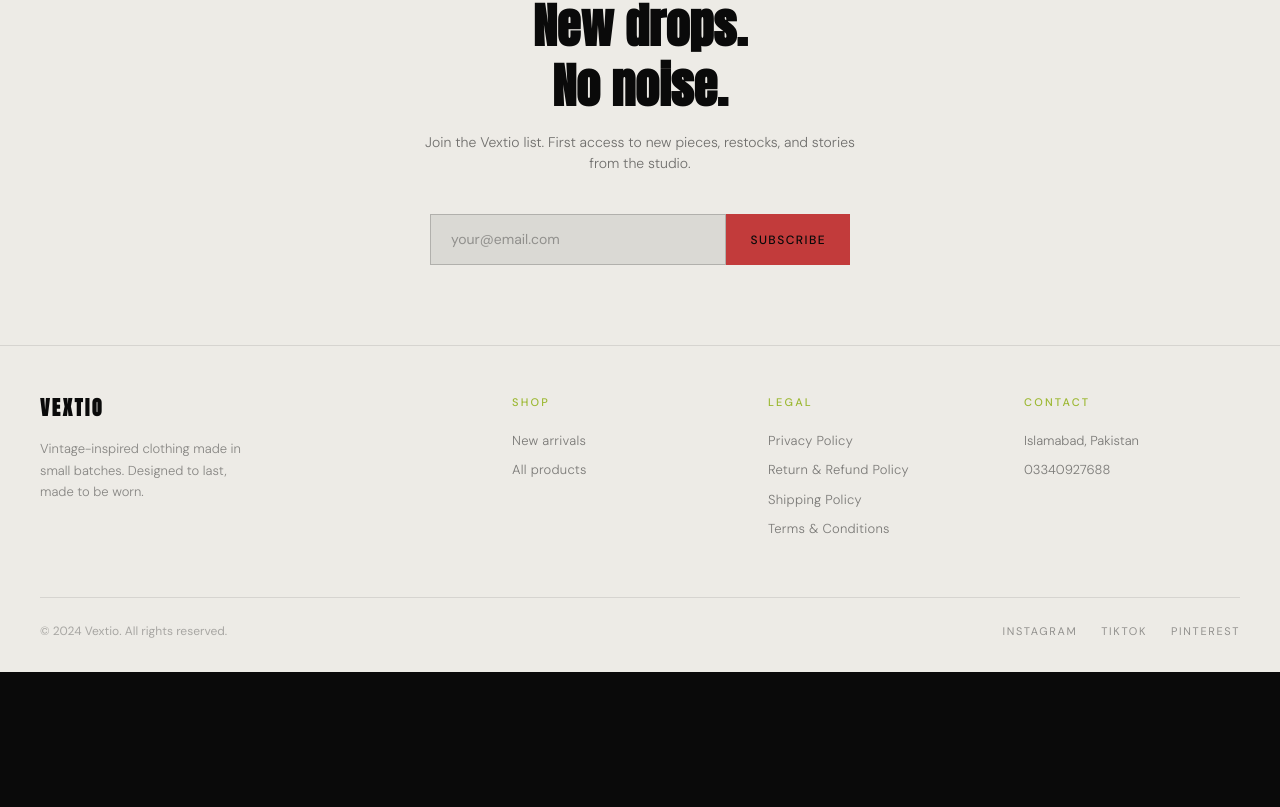
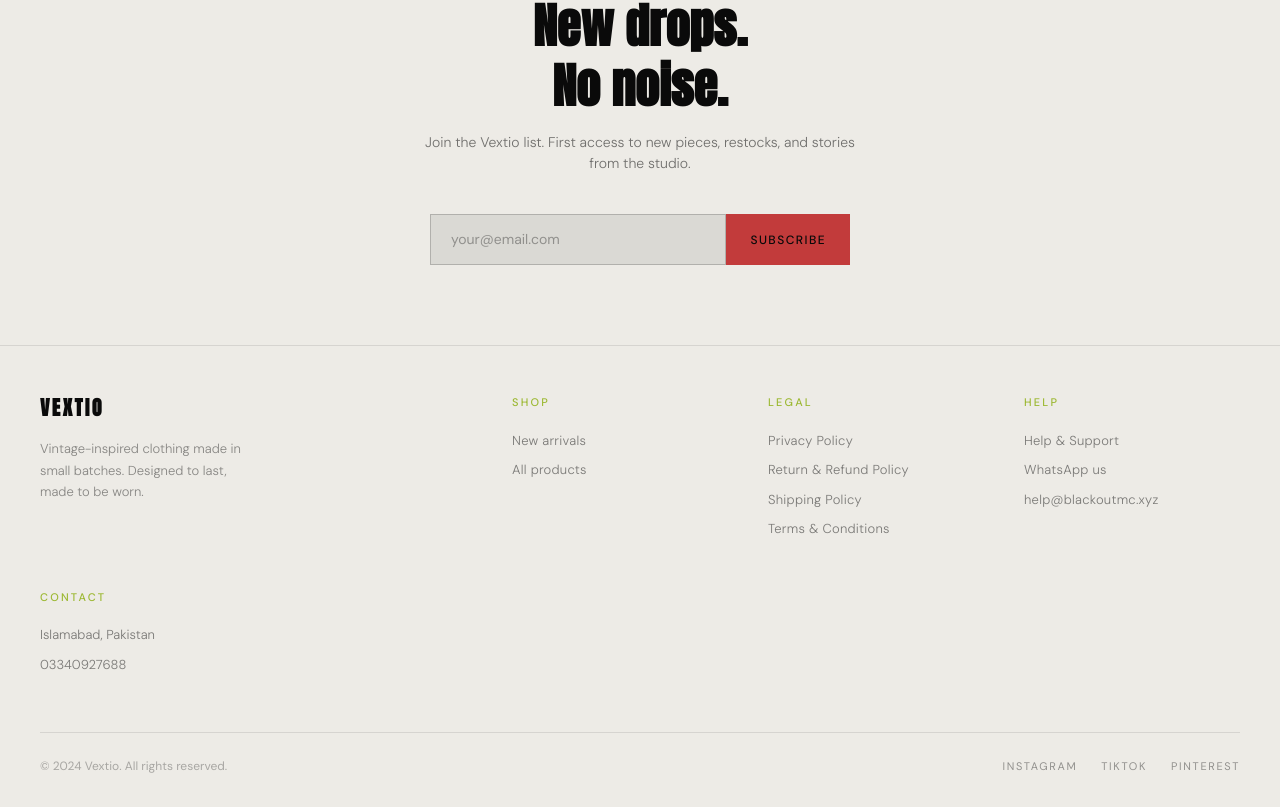
Before and after one commit to vynells/vextio, a Next.js app: page / in a window 1280 px wide. Shown: the part 1332-2139 px from the top of the page. Before the commit the page ends 2004 px from the top, so only its background shows below. Built offline with nearby package versions, Linux system fonts and the light colour scheme; no server answers; the database is empty.

Commit message:
Add help page and footer help section

```diff
--- /dev/null
+++ b/app/help/page.tsx
@@ -0,0 +1,64 @@
+import Nav from "@/components/Nav";
+import Footer from "@/components/Footer";
+import FadeIn from "@/components/FadeIn";
+
+export default function HelpPage() {
+  return (
+    <>
+      <Nav />
+      <main className="mx-auto max-w-[600px] px-6 py-16 md:py-24">
+        <FadeIn>
+          <p className="mb-2 text-[11px] font-medium uppercase tracking-[0.25em] text-rust">
+            We&apos;re here to help
+          </p>
+          <h1 className="mb-4 font-display text-[2.2rem] font-bold text-brown">
+            Need a hand with something?
+          </h1>
+          <p className="mb-10 text-[14px] leading-relaxed text-muted">
+            Whether it&apos;s a question about your order, sizing, returns, or anything
+            else — reach out and we&apos;ll get back to you as soon as we can.
+          </p>
+
+          <div className="flex flex-col gap-4">
+            <a
+              href="https://wa.me/923340927688"
+              target="_blank"
+              rel="noopener noreferrer"
+              className="flex items-center justify-between border border-brown/15 px-6 py-5 transition-colors hover:border-brown/40"
+            >
+              <div>
+                <p className="mb-1 text-[15px] font-medium text-brown">
+                  Message us on WhatsApp
+                </p>
+                <p className="text-[13px] text-muted">+92 334 0927688</p>
+              </div>
+              <span className="text-brown">→</span>
+            </a>
+
+            <a
+              href="mailto:help@blackoutmc.xyz"
+              className="flex items-center justify-between border border-brown/15 px-6 py-5 transition-colors hover:border-brown/40"
+            >
+              <div>
+                <p className="mb-1 text-[15px] font-medium text-brown">
+                  Email our support team
+                </p>
+                <p className="text-[13px] text-muted">help@blackoutmc.xyz</p>
+              </div>
+              <span className="text-brown">→</span>
+            </a>
+          </div>
+
+          <p className="mt-10 text-[13px] text-muted">
+            Placed an order already? You can also{" "}
+            <a href="/products" className="underline underline-offset-2 hover:text-brown">
+              track it from your confirmation email
+            </a>
+            .
+          </p>
+        </FadeIn>
+      </main>
+      <Footer />
+    </>
+  );
+}
--- a/components/Footer.tsx
+++ b/components/Footer.tsx
@@ -61,6 +61,32 @@ export default function Footer() {
 
         <div>
           <h4 className="mb-5 text-[11px] font-medium uppercase tracking-[0.2em] text-gold">
+            Help
+          </h4>
+          <Link
+            href="/help"
+            className="mb-2.5 block text-[13px] font-light text-cream/50 transition-colors hover:text-cream"
+          >
+            Help & Support
+          </Link>
+          <a
+            href="https://wa.me/923340927688"
+            target="_blank"
+            rel="noopener noreferrer"
+            className="mb-2.5 block text-[13px] font-light text-cream/50 transition-colors hover:text-cream"
+          >
+            WhatsApp us
+          </a>
+          <a
+            href="mailto:help@blackoutmc.xyz"
+            className="mb-2.5 block text-[13px] font-light text-cream/50 transition-colors hover:text-cream"
+          >
+            help@blackoutmc.xyz
+          </a>
+        </div>
+
+        <div>
+          <h4 className="mb-5 text-[11px] font-medium uppercase tracking-[0.2em] text-gold">
             Contact
           </h4>
           <EditableText
```
